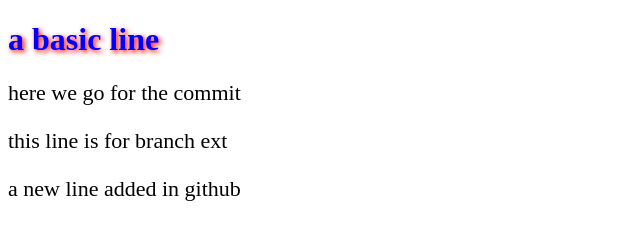
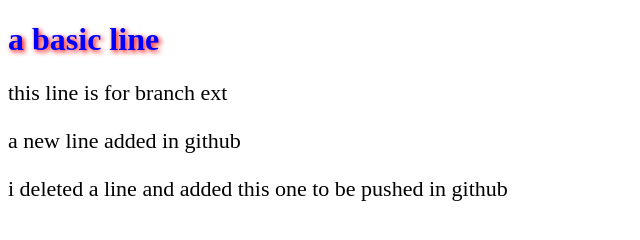
Before and after one commit to john99black/john99black.github.io, a plain HTML site: page code.html in a window 1280 px wide. Shown: the whole page, without its empty margins (0-640 px from the left). Drawn offline with Linux system fonts and the light colour scheme.

Commit message:
some change to be pushed in github

```diff
--- a/code.html
+++ b/code.html
@@ -13,8 +13,8 @@
     </head>
     <body>
         <h1>a basic line</h1>
-        <p>here we go for the commit</p>
         <p>this line is for branch ext</p>
         <p>a new line added in github</p>
+        <p>i deleted a line and added this one to be pushed in github</p>
     </body>
 </html>
```
